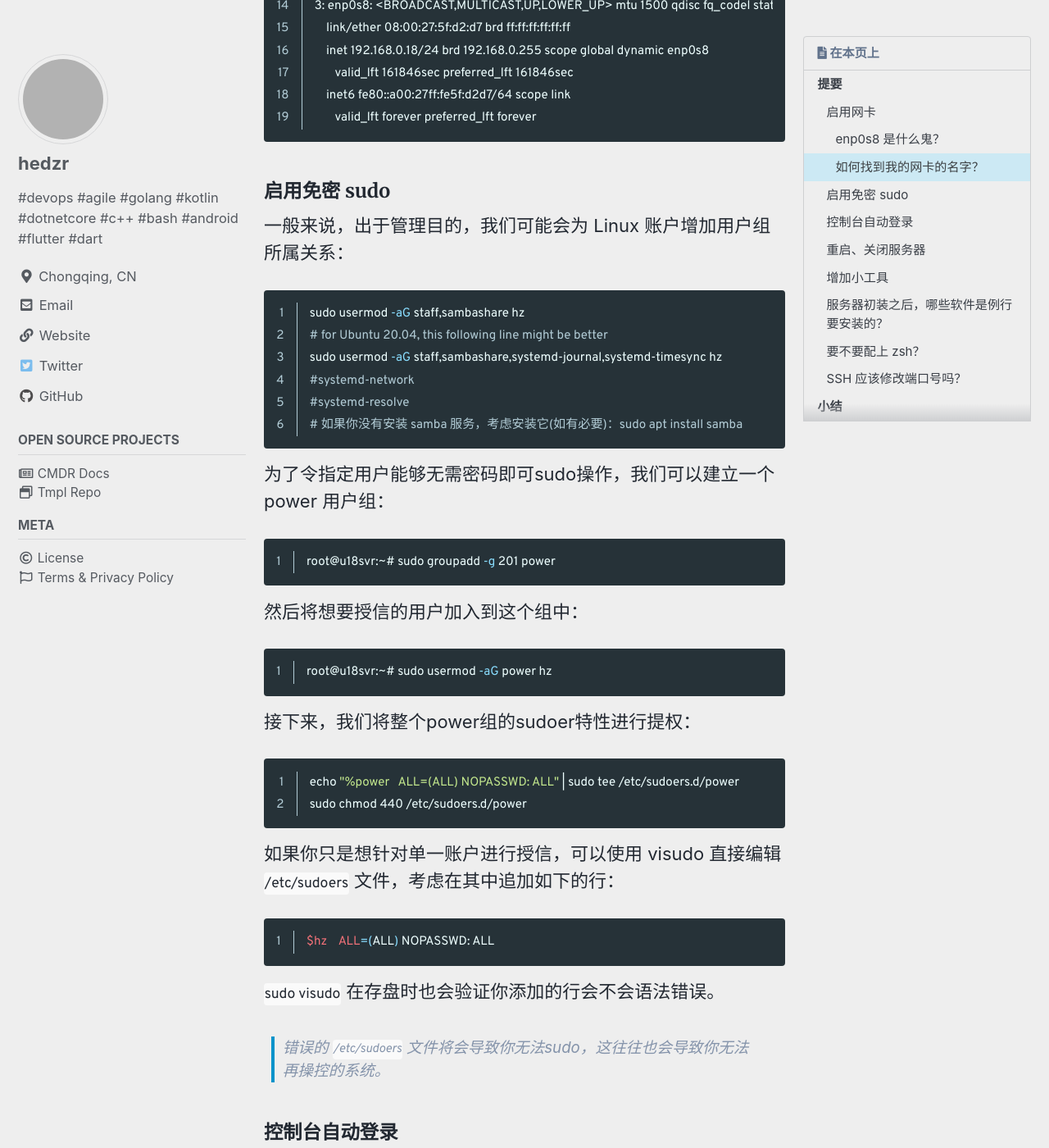
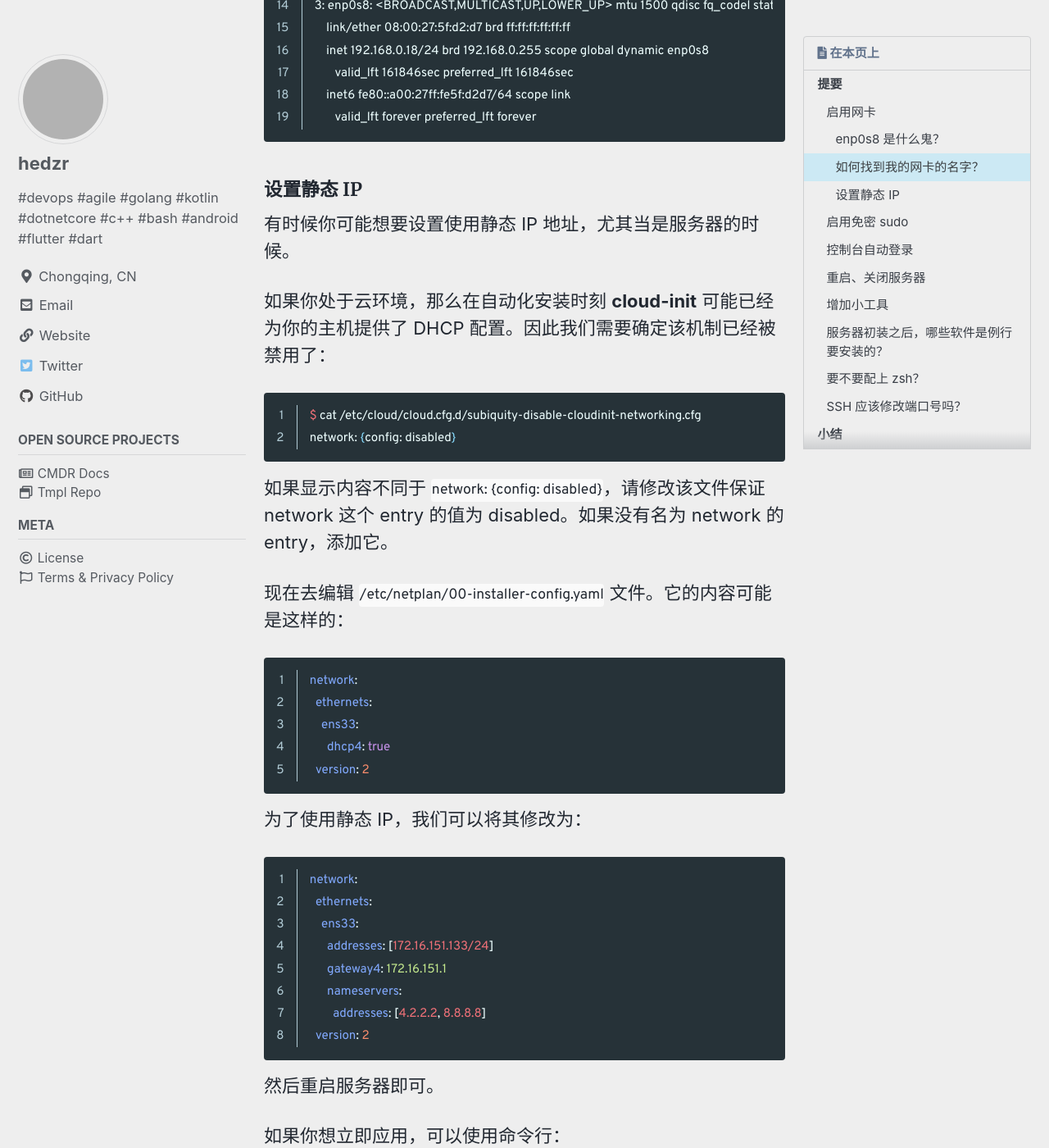
Before and after one commit to hedzr/hedzr.github.io, a Jekyll site: the page built from _posts/2020-07-06-ubuntu-20.04-setup-essentials.md, in a window 1280 px wide and 1400 px high, scrolled down 4353 px. Shown: the whole window at 82% size. Built offline with Jekyll 4.4.1, drawn with Linux system fonts in a browser that asks for light colours; cached includes are drawn as plain includes; some web fonts are replaced; comment, search, counter and statistics services are not loaded; some of the changed text lies outside the part shown; grey boxes are pictures that could not be loaded.

Commit message:
update old post

````diff
--- a/_posts/2020-07-06-ubuntu-20.04-setup-essentials.md
+++ b/_posts/2020-07-06-ubuntu-20.04-setup-essentials.md
@@ -2,6 +2,7 @@
 layout: single
 title: Ubuntu Server 安装提要
 date: 2020-07-06 11:10:00 +0800
+last_modified: 2020-11-27 12:38:00 +0800
 Author: hedzr
 tags: [linux, ubuntu, ubuntu 20.04, focal, focal fossa, devops]
 categories: devops linux
@@ -120,6 +121,52 @@ hz@u18svr:~$ ip a
 ```
 
 
+
+##### 设置静态 IP
+
+有时候你可能想要设置使用静态 IP 地址，尤其当是服务器的时候。
+
+如果你处于云环境，那么在自动化安装时刻 **cloud-init** 可能已经为你的主机提供了 DHCP 配置。因此我们需要确定该机制已经被禁用了：
+
+```bash
+$ cat /etc/cloud/cloud.cfg.d/subiquity-disable-cloudinit-networking.cfg
+network: {config: disabled}
+```
+
+如果显示内容不同于 `network: {config: disabled}`，请修改该文件保证 network 这个 entry 的值为 disabled。如果没有名为 network 的 entry，添加它。
+
+现在去编辑 `/etc/netplan/00-installer-config.yaml` 文件。它的内容可能是这样的：
+
+```yaml
+network:
+  ethernets:
+    ens33:
+      dhcp4: true
+  version: 2
+```
+
+为了使用静态 IP，我们可以将其修改为：
+
+```yaml
+network:
+  ethernets:
+    ens33:
+      addresses: [172.16.151.133/24]
+      gateway4: 172.16.151.1
+      nameservers:
+        addresses: [4.2.2.2, 8.8.8.8]
+  version: 2
+```
+
+然后重启服务器即可。
+
+如果你想立即应用，可以使用命令行：
+
+```bash
+sudo netplan apply
+```
+
+但为了避免潜在的问题，重启是较为安全的措施，它能解决某些不更新的双端缓存，例如 netbios 名字，smaba 连接，某些在线注册表等。
 
 
 
````
